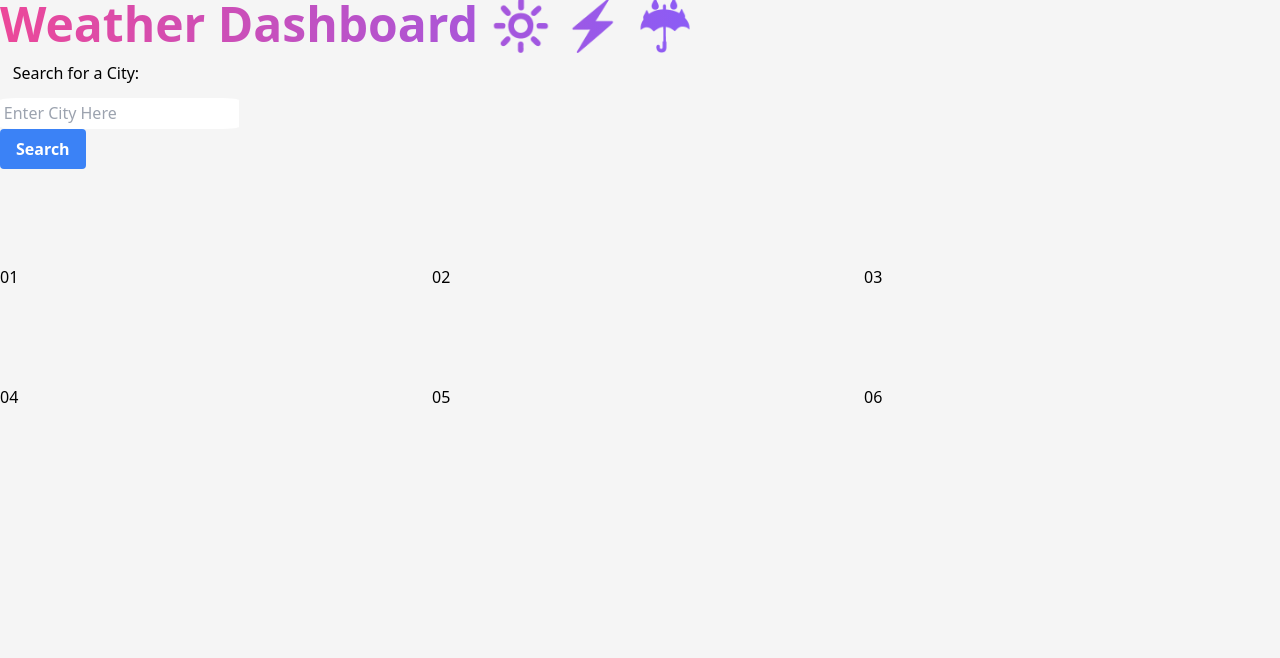
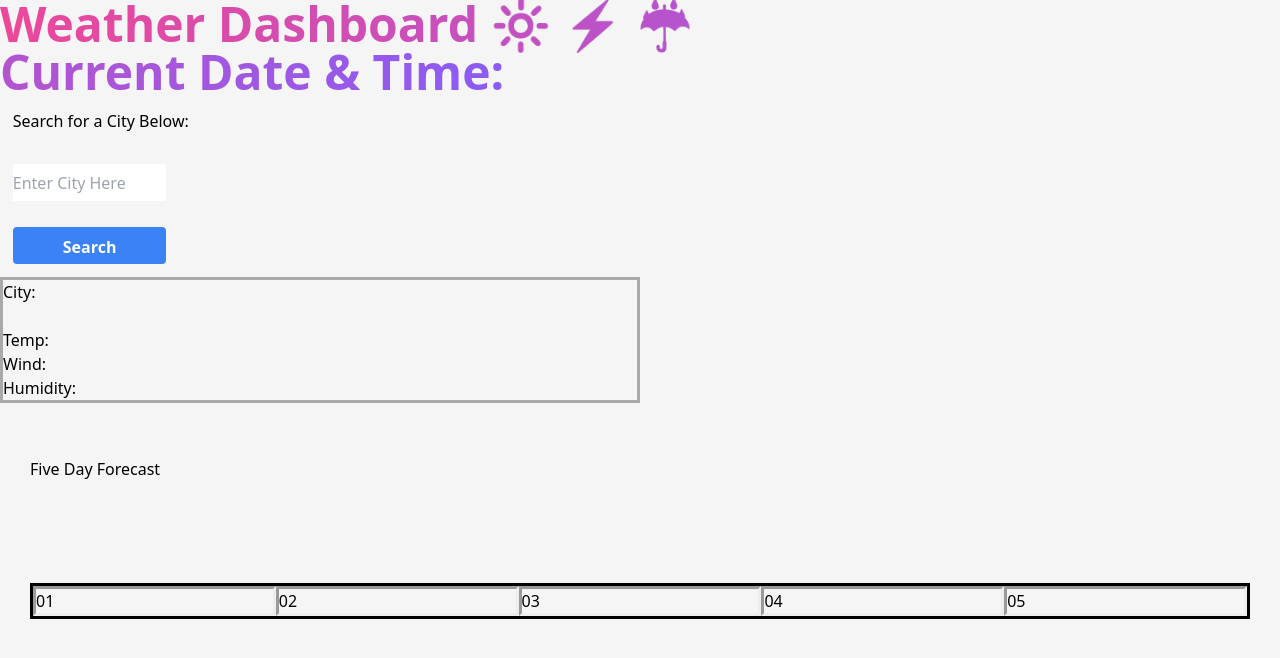
Before and after one commit to PaulNXN1/weather_Application, a plain HTML site: page index.html in a window 1280 px wide. Drawn offline with nearby package versions, Linux system fonts and the light colour scheme.

Commit message:
Updated style and flex

```diff
--- a/index.html
+++ b/index.html
@@ -7,7 +7,9 @@
   <meta name="viewport" content="width=device-width, initial-scale=1.0">
   <title>Weather Application</title>
   <link rel="stylesheet" href="style.css">
+  <!--Tailwind CSS-->
   <script src="https://cdn.tailwindcss.com"></script>
+
 </head>
 
 <body>
@@ -15,37 +17,53 @@
 
   <div class="text-5xl font-extrabold ...">
     <span class="bg-clip-text text-transparent bg-gradient-to-r from-pink-500 to-violet-500">
-      Weather Dashboard 🔆 ⚡ ☔
+      Weather Dashboard 🔆 ⚡ ☔<br>
+      Current Date & Time:
     </span>
   </div>
 
-  <h2 id="header">Search for a City:</h2>
+  <h2 id="header">Search for a City Below:</h2>
   <form>
-
-    <input id = "input" type="text" placeholder="Enter City Here"><br>
-    <button class="bg-blue-500 hover:bg-blue-700 text-white font-bold py-2 px-4 rounded">
+    <input id="input" type="text" placeholder="Enter City Here"><br>
+    <button id="newButton" class="bg-blue-500 hover:bg-blue-700 text-white font-bold py-2 px-4 rounded">
       Search
     </button>
-
   </form>
 
+  <section id="currentWeather">
 
-  <br><br><br><br>
+    <div>
+      <p>City:</p>
+      <br>
+      <p>Temp:</p>
+      <p>Wind:</p>
+      <p>Humidity:</p>
+    </div>
 
-  <section>
-    <div class="grid grid-cols-3 gap-4 place-items-stretch h-56">
-      <div>01</div>
-      <div>02</div>
-      <div>03</div>
-      <div>04</div>
-      <div>05</div>
-      <div>06</div>
-    </div>
   </section>
 
 
+  <br>
 
+  <p id="forecast">Five Day Forecast</h1>
+    <br><br><br><br>
+
+  <section id="display">
+      <div id="box1">01</div>
+      <div id="box2">02</div>
+      <div id="box3">03</div>
+      <div id="box4">04</div>
+      <div id="box5">05</div>
+
+  </section>
+
+
+  <!--Day.js link/reference-->
+  <script src="https://cdnjs.cloudflare.com/ajax/libs/dayjs/1.11.7/dayjs.min.js"
+    integrity="sha512-hcV6DX35BKgiTiWYrJgPbu3FxS6CsCjKgmrsPRpUPkXWbvPiKxvSVSdhWX0yXcPctOI2FJ4WP6N1zH+17B/sAA=="
+    crossorigin="anonymous" referrerpolicy="no-referrer"></script>
 
 </body>
 
+
 </html>
--- a/style.css
+++ b/style.css
@@ -1,21 +1,50 @@
 body {
 
     background-color: whitesmoke;
+
 }
 
 #header {
+    border: 0%;
+    margin: 1%;
+    height: 30px;
+
+}
+
+#input, #newButton {
+
+    border: 7%;
+    margin: 1%;
+    width: 12%;
+    height: 37px;
+
+}
+
+
+.section {
+    border-radius: 3%;
     padding: 1%;
 }
 
-#input {
-    padding: 0.3%;
-    border-radius: 7%;
+#forecast, #display {
+    margin:30px;
 }
 
-#button {
-    background-color: lightgrey;
-    border: 10%;
-    margin: 0%;
-    width: 10%;
+#currentWeather {
+    border: solid darkgray;
+    width: 50%;
 
 }
+
+#box1,#box2,#box3,#box4,#box5 {
+    border: inset;
+    width: 50%;
+}
+
+#display {
+    display:flex;
+    justify-content: center;
+    justify-content: space-between;
+    border:solid;
+    font: center;
+}
```
